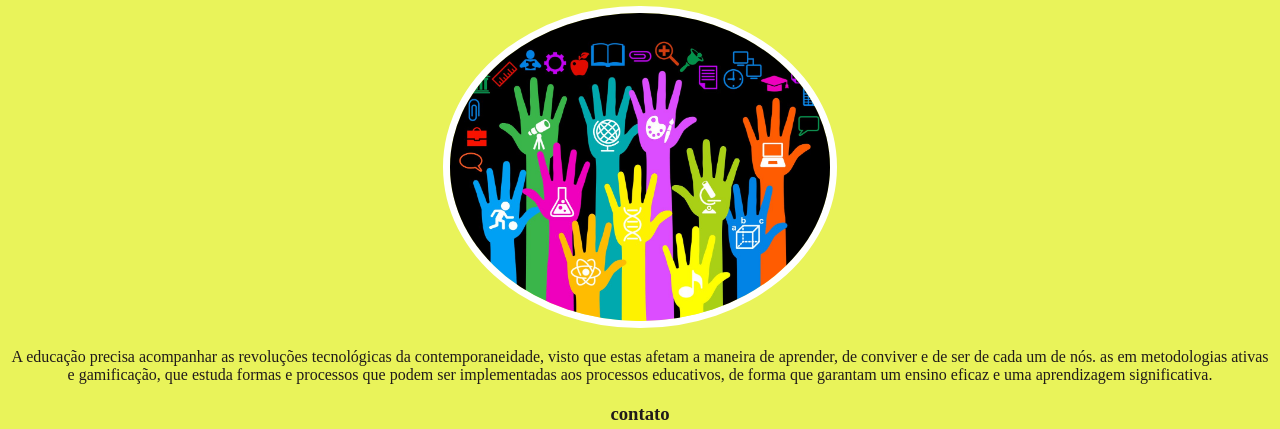
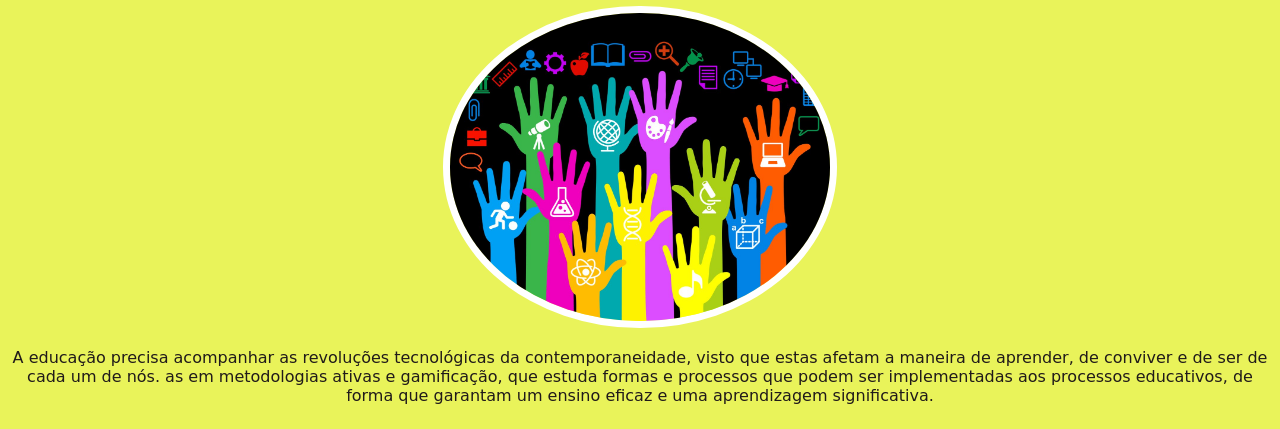
Before and after one commit to ranieri-leal/me, a plain HTML site: page index.html in a window 1280 px wide. Shown: the part 139-568 px from the top of the page. Drawn offline with Linux system fonts and the light colour scheme.

Commit message:
configuração da fonte paragrafo

```diff
--- a/me.css
+++ b/me.css
@@ -31,3 +31,4 @@ margin-left: 5%
 h1{
     font-family: 'Cookie', cursive;
 }
+p{font-family: 'Lobster Two', cursive;}
```
